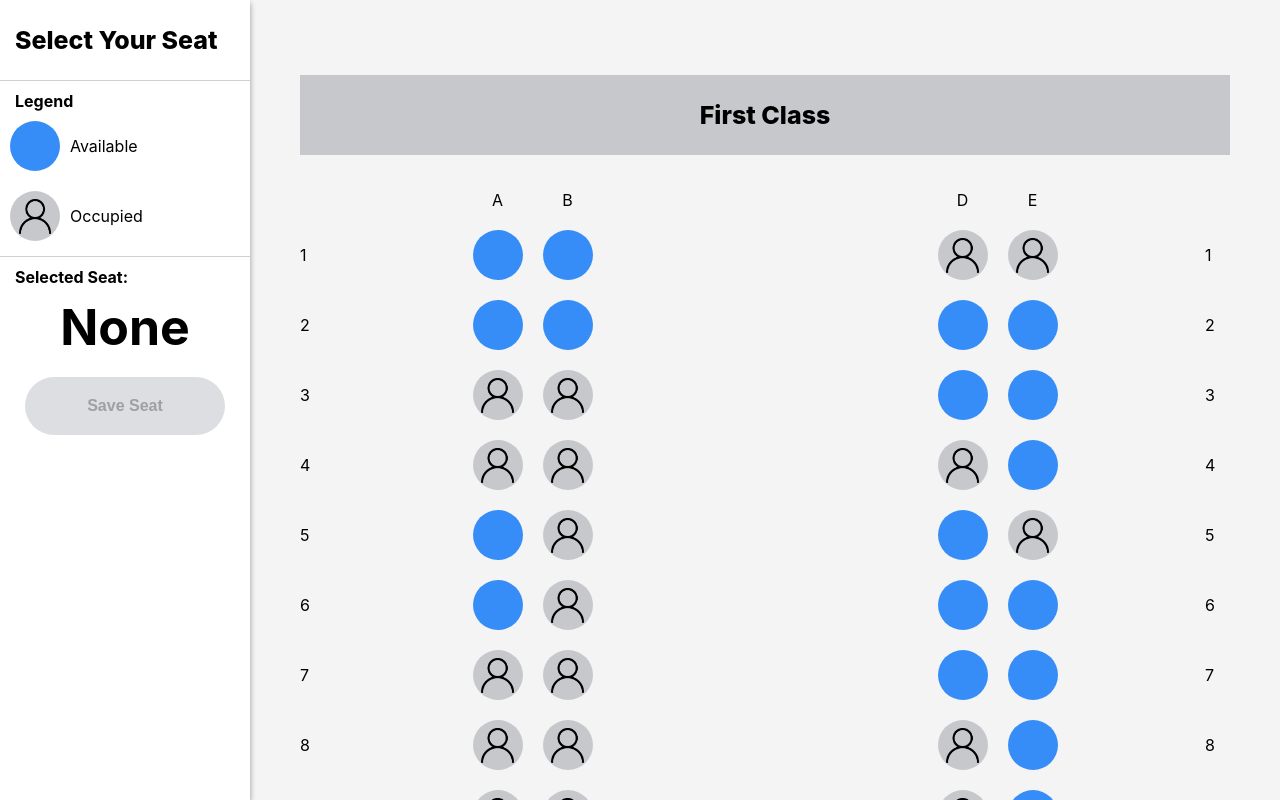
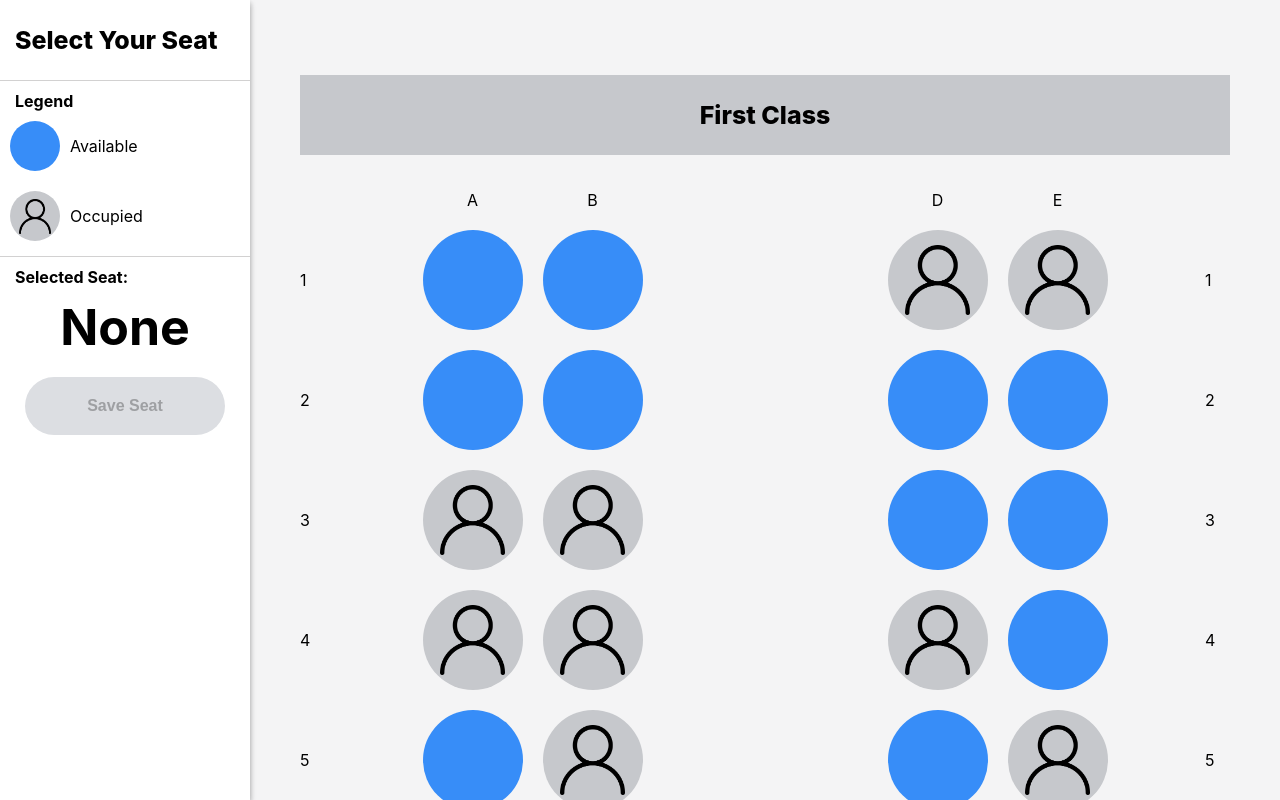
Before and after one commit to nbond211/lola_seats, a React (Create React App) app: page / in a window 1280 px wide. Built offline with nearby package versions, Linux system fonts and the light colour scheme.

Commit message:
styles seats and labels so different cabin classes have different sized seats

```diff
--- a/src/components/Cabin/Cabin.css
+++ b/src/components/Cabin/Cabin.css
@@ -16,8 +16,19 @@
 }
 
 .letterLabel {
-    width: 50px;
     margin: 10px;
     display: block;
     text-align: center;
 }
+
+.letterLabel.First {
+    width: 100px;
+}
+
+.letterLabel.Business {
+    width: 75px;
+}
+
+.letterLabel.Economy {
+    width: 50px;
+}
--- a/src/components/Cabin/index.js
+++ b/src/components/Cabin/index.js
@@ -18,7 +18,7 @@ class Cabin extends Component {
     const letterLabelComponents = seatLetterGrouping.map(group => {
       return (
         <div className="letterLabelGroup">
-          {group.map(letter => <span className="letterLabel">{letter}</span>)}
+          {group.map(letter => <span className={`letterLabel ${cabinClass}`}>{letter}</span>)}
         </div>
       );
     });
--- a/src/components/Row/index.js
+++ b/src/components/Row/index.js
@@ -23,8 +23,7 @@ class Row extends Component {
             key={ seat.id }
             id={ seat.id }
             isOccupied={ seat.occupied }
-            isPremium={ seat.premium }
-            isOverWing={ seat.overWing }
+            cabinClass={ seat.class }
             selectedSeatId={ selectedSeatId }
             selectSeat={ selectSeat }
           />)}
--- a/src/components/Seat/Seat.css
+++ b/src/components/Seat/Seat.css
@@ -1,11 +1,24 @@
 .seat {
-    height: 50px;
-    width: 50px;
     border-radius: 50%;
     margin: 10px;
     display: flex;
     align-items: center;
     justify-content: center;
+}
+
+.seat.First {
+    height: 100px;
+    width: 100px;
+}
+
+.seat.Business {
+    height: 75px;
+    width: 75px;
+}
+
+.seat.Economy {
+    height: 50px;
+    width: 50px;
 }
 
 .available {
--- a/src/components/Seat/index.js
+++ b/src/components/Seat/index.js
@@ -5,7 +5,7 @@ import occupiedIcon from "../../assets/occupied-icon.png";
 class Seat extends Component {
 
   render() {
-    const { id, isOccupied, selectedSeatId, selectSeat } = this.props;
+    const { id, isOccupied, selectedSeatId, selectSeat, cabinClass } = this.props;
     const isSelected = id === selectedSeatId;
 
     let seatClassName = "available";
@@ -20,7 +20,7 @@ class Seat extends Component {
     }
 
     return (
-      <div className={`seat ${seatClassName}`} onClick={onClick}>
+      <div className={`seat ${seatClassName} ${cabinClass}`} onClick={onClick}>
         {isOccupied && <img className="occupiedIcon" src={occupiedIcon} alt="occupied"/>}
       </div>
     );
```
